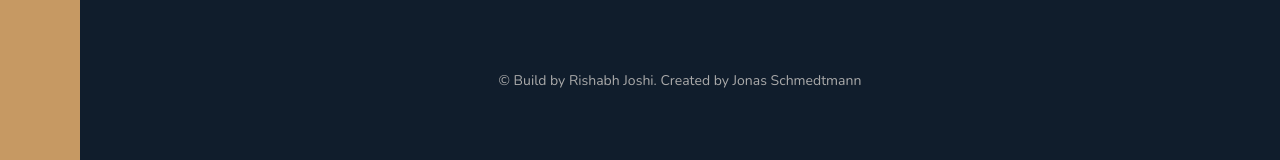
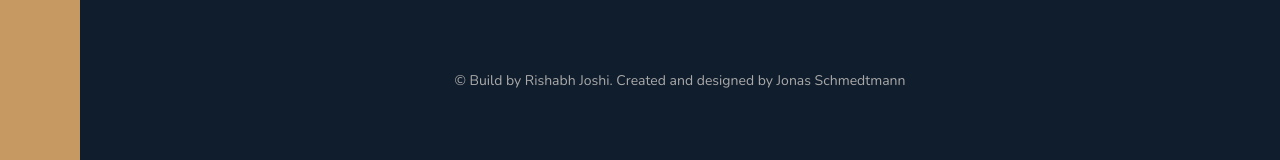
Before and after one commit to joshir16/Nexter, a website: page index.html in a window 1280 px wide. Shown: the part 3785-3945 px from the top of the page. Drawn offline with nearby package versions, Linux system fonts and the light colour scheme.

Commit message:
Second commit

```diff
--- a/index.html
+++ b/index.html
@@ -456,7 +456,7 @@
             <li class="nav_item"><a href="#" class="nav_link">Come work with us</a></li>
         </ul>
         <p class="copyright">
-            &copy; Build by Rishabh Joshi. Created by Jonas Schmedtmann
+            &copy; Build by Rishabh Joshi. Created and designed by Jonas Schmedtmann
         </p>
     </footer>
 </body>
```
Also changed, not shown: 1 other file.
